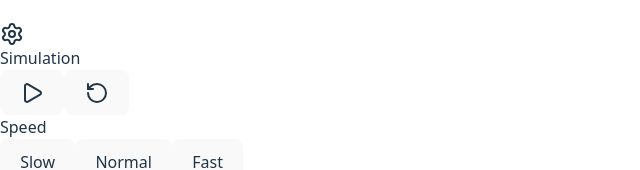
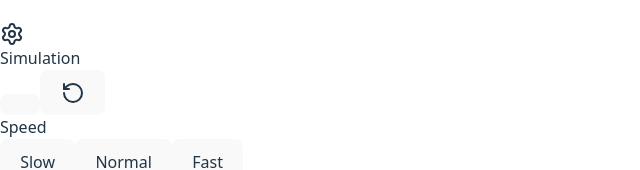
Before and after one commit to ttrang87/trafficflow-frontend, a React (Vite) app: page / in a window 1280 px wide. Shown: the part 778-948 px from the top of the page, without its empty margins (0-640 px from the left). Built offline with nearby package versions, Linux system fonts and the light colour scheme; no server answers.

Commit message:
Add resume/pause simulation button

```diff
--- a/src/api.js
+++ b/src/api.js
@@ -8,6 +8,7 @@ export const API = {
 
     POST_NEW_SPEED: `${API_BASE}/set-speed-level`,
     POST_NEW_DENSITY: `${API_BASE}/set-density-level`,
+    POST_SIMULATION_STATUS: `${API_BASE}/monitor`,
 
     SYSTEM_CHECK: `${API_BASE}/actuator/health`,
     WS_ENDPOINT: `${API_BASE}/ws`
--- a/src/component/control_panel/Simulation.jsx
+++ b/src/component/control_panel/Simulation.jsx
@@ -3,12 +3,26 @@ import { Settings, Play, RotateCcw } from 'lucide-react';
 import { API } from '../../api';
 
 export default function Simulation() {
-    const [isRunning, setIsRunning] = useState(false);
+    const [status, setStatus] = useState('Pause');
     const [speed, setSpeed] = useState('Normal');
     const [scenario, setScenario] = useState('Normal');
 
-    const handlePlayPause = () => {
-        setIsRunning(!isRunning);
+     const handlePlayPause = async () => {
+        setStatus(status === 'Pause' ? 'Resume' : 'Pause');
+
+        try {
+            const response = await fetch(API.POST_SIMULATION_STATUS, {
+                method: "POST",
+                headers: { "Content-Type": "application/json" },
+                body: JSON.stringify({ status: status }), // paused = inverse of running
+            });
+            if (!response.ok) {
+                const errorText = await response.text();
+                console.error("Server error:", errorText);
+            }
+        } catch (error) {
+            console.error("Network or client error:", error);
+        }
     };
 
     const handleReset = () => {
@@ -72,10 +86,10 @@ export default function Simulation() {
             {/* Control Buttons */}
             <div className="flex gap-2 mb-3">
                 <button
-                    onClick={handlePlayPause}
+                    onClick={() => handlePlayPause()}
                     className="flex-1 bg-green-50 border border-green-200 hover:bg-green-100 rounded-lg px-2 py-2 flex items-center justify-center transition-colors focus:outline-none"
                 >
-                    {isRunning ? (
+                    {status === "Pause" ? (
                         <div className="flex gap-1">
                             <div className="w-1 h-3 bg-green-800 rounded-sm"></div>
                             <div className="w-1 h-3 bg-green-800 rounded-sm"></div>
```
